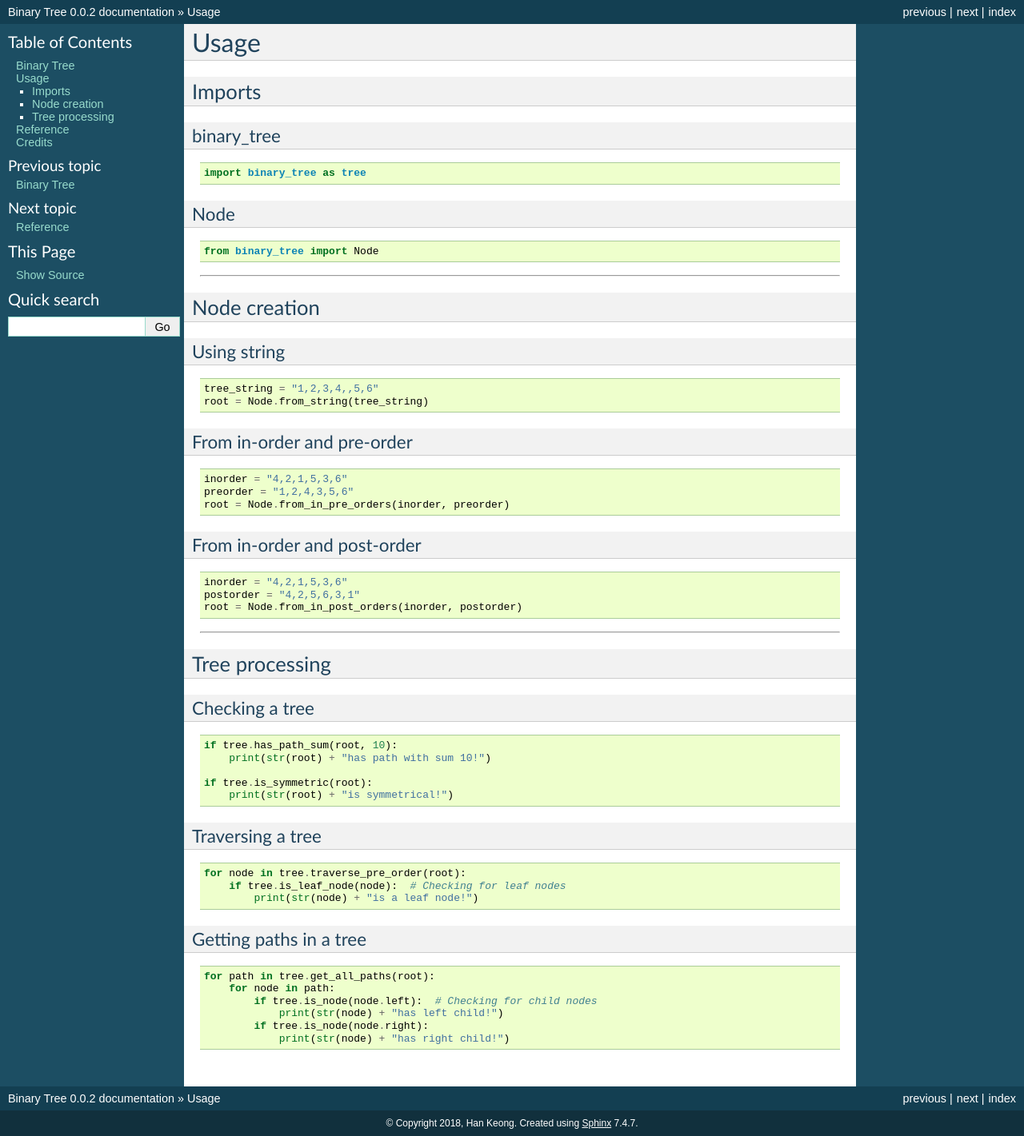
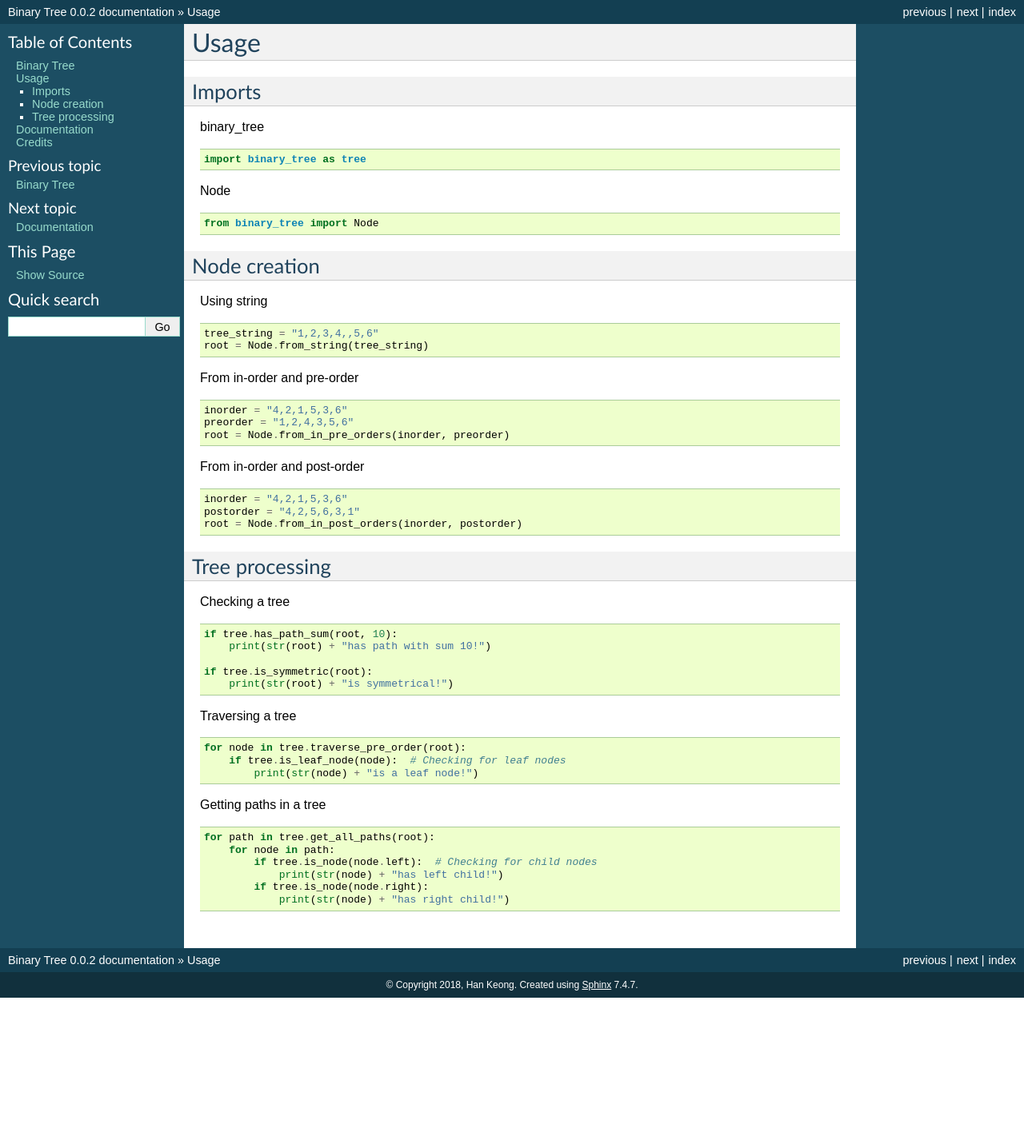
Before and after one commit to david-xhk/binary_tree, a Sphinx documentation site: the page built from docs/usage.rst, in a window 1280 px wide. Shown: the whole page at 80% size. Built offline with Sphinx 7.4.7, drawn with Linux system fonts in a browser that asks for light colours; after the commit the page ends 1248 px from its top, so only the background shows below that.

Commit message:
Changes to rst files

```diff
--- a/docs/index.rst
+++ b/docs/index.rst
@@ -1,7 +1,6 @@
 =======================================
 Welcome to Binary Tree's documentation!
 =======================================
-
 --------
 Contents
 --------
--- a/docs/usage.rst
+++ b/docs/usage.rst
@@ -1,69 +1,44 @@
 =====
 Usage
 =====
-
 -------
 Imports
 -------
 
-binary_tree
-^^^^^^^^^^^
-
-.. code-block:: python
+binary_tree ::
 
     import binary_tree as tree
 
-Node
-^^^^
-
-.. code-block:: python
+Node ::
 
     from binary_tree import Node
-
-
----------------------------------------------------------------------
 
 -------------
 Node creation
 -------------
 
-Using string
-^^^^^^^^^^^
-
-.. code-block:: python
+Using string ::
 
     tree_string = "1,2,3,4,,5,6"
     root = Node.from_string(tree_string)
 
-From in-order and pre-order
-^^^^^^^^^^^^^^^^^^^^^^^^^^^
-
-.. code-block:: python
+From in-order and pre-order ::
 
     inorder = "4,2,1,5,3,6"
     preorder = "1,2,4,3,5,6"
     root = Node.from_in_pre_orders(inorder, preorder)
 
-From in-order and post-order
-^^^^^^^^^^^^^^^^^^^^^^^^^^^^
-
-.. code-block:: python
+From in-order and post-order ::
 
     inorder = "4,2,1,5,3,6"
     postorder = "4,2,5,6,3,1"
     root = Node.from_in_post_orders(inorder, postorder)
 
-
----------------------------------------------------------------------
-
 ---------------
 Tree processing
 ---------------
 
-Checking a tree
-^^^^^^^^^^^^^^^
-
-.. code-block:: python
+Checking a tree ::
 
     if tree.has_path_sum(root, 10):
         print(str(root) + "has path with sum 10!")
@@ -71,19 +46,13 @@
     if tree.is_symmetric(root):
         print(str(root) + "is symmetrical!")
 
-Traversing a tree
-^^^^^^^^^^^^^^^^^
-
-.. code-block:: python
+Traversing a tree ::
 
     for node in tree.traverse_pre_order(root):
         if tree.is_leaf_node(node):  # Checking for leaf nodes
             print(str(node) + "is a leaf node!")
 
-Getting paths in a tree
-^^^^^^^^^^^^^^^^^^^^^^^
-
-.. code-block:: python
+Getting paths in a tree ::
 
     for path in tree.get_all_paths(root):
         for node in path:
```
Also changed, not shown: docs/readme.rst (+5 -14 lines), docs/reference.rst (+4 -6 lines).
